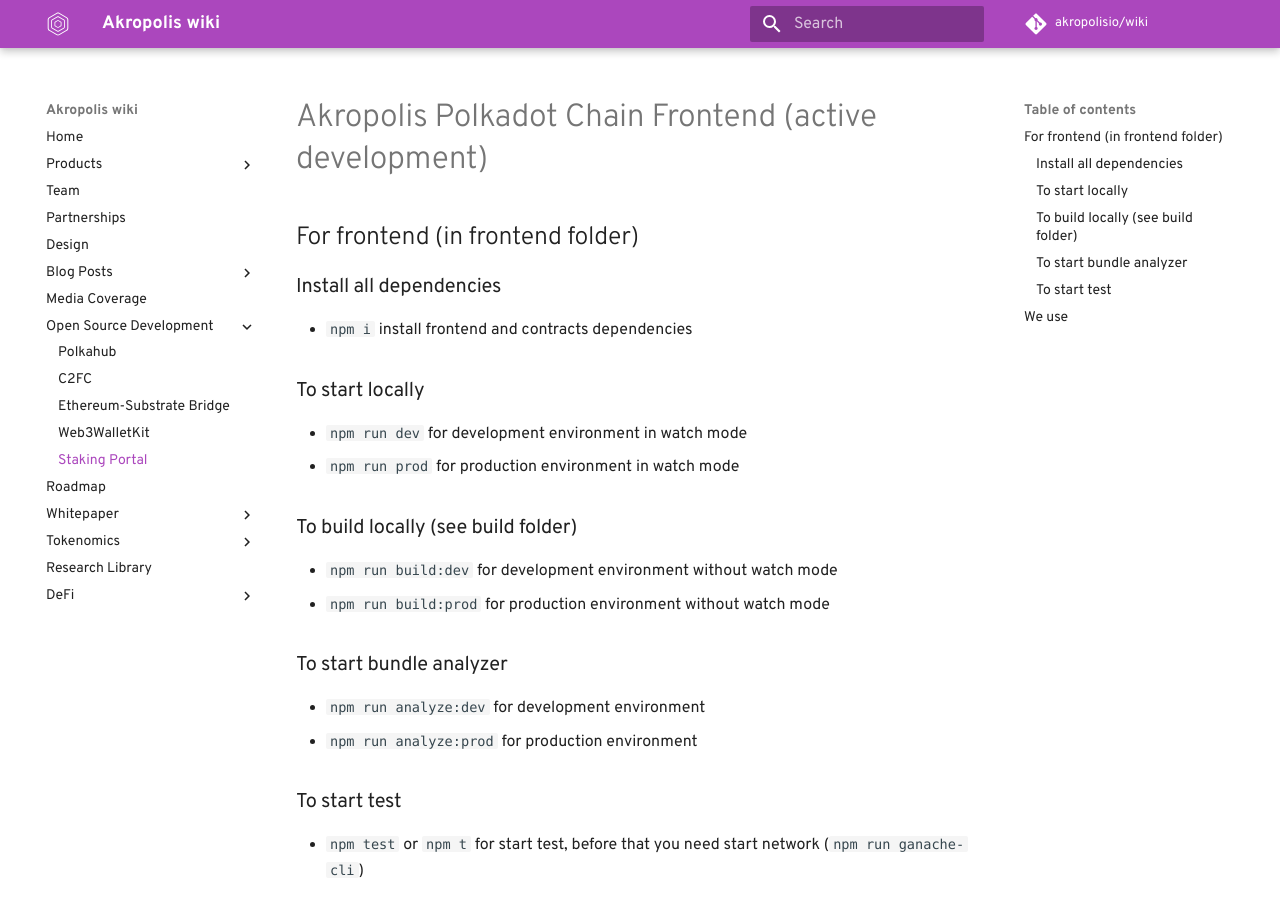
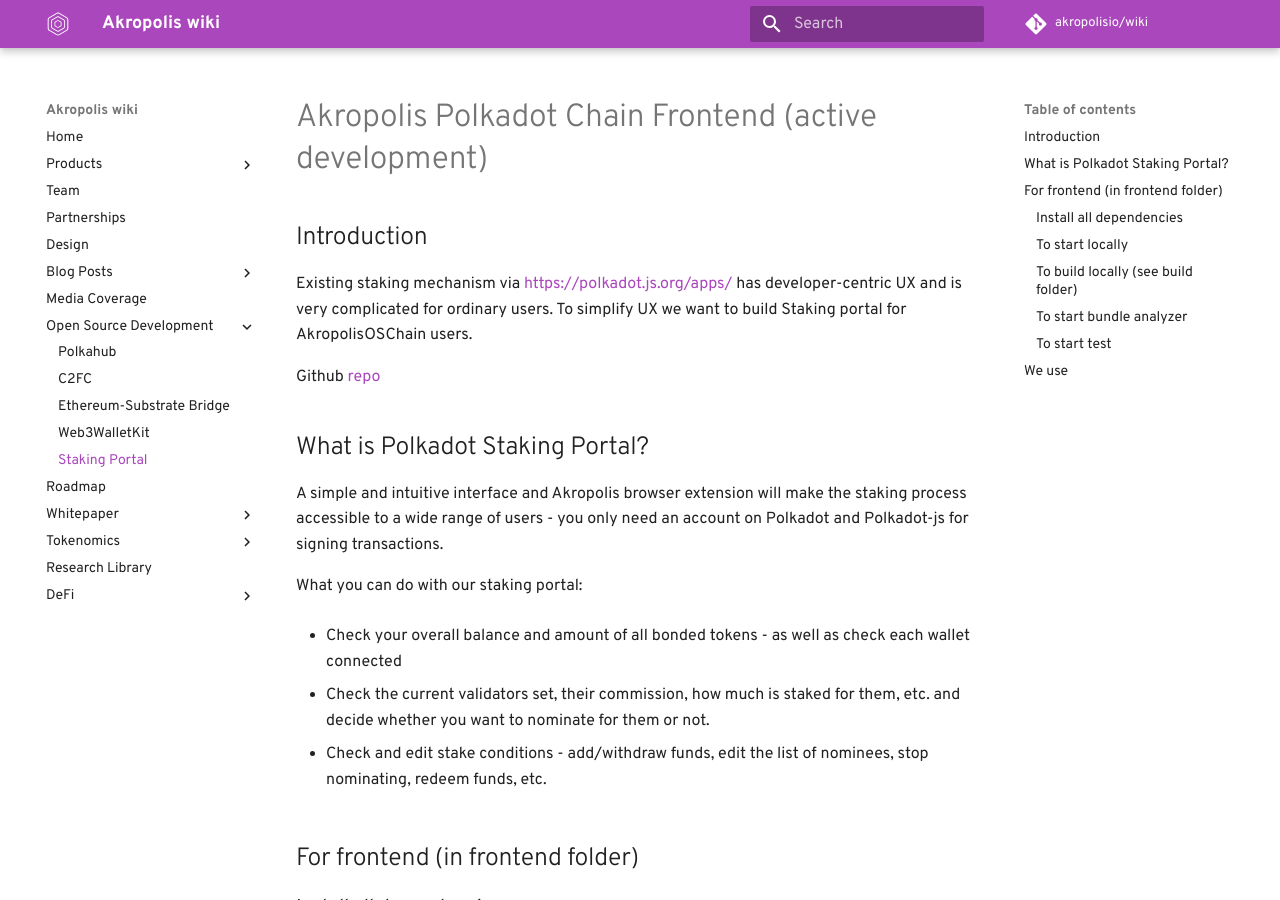
Before and after one commit to kaonone/wiki, an MkDocs documentation site: the page built from docs/stakingportal.md, in a window 1280 px wide and 900 px high. Built offline with MkDocs 1.6.1 and Material for MkDocs 9.7.7, drawn with Linux system fonts in a browser that asks for light colours; some web fonts are replaced; comment, search, counter and statistics services are not loaded; old or Windows-style settings are respelled for this version of MkDocs.

Commit message:
OpSource upd

```diff
--- a/docs/stakingportal.md
+++ b/docs/stakingportal.md
@@ -1,4 +1,22 @@
 # Akropolis Polkadot Chain Frontend (active development)
+
+## Introduction
+
+Existing staking mechanism via [https://polkadot.js.org/apps/](https://polkadot.js.org/apps/) has developer-centric UX and is very complicated for ordinary users. To simplify UX we want to build Staking portal for AkropolisOSChain users.
+
+Github [repo](https://github.com/akropolisio/staking-portal)
+
+## What is Polkadot Staking Portal?
+
+A simple and intuitive interface and Akropolis browser extension will make the staking process accessible to a wide range of users - you only need an account on Polkadot and Polkadot-js for signing transactions.
+
+What you can do with our staking portal:
+
+- Check your overall balance and amount of all bonded tokens - as well as check each wallet connected
+
+- Check the current validators set, their commission, how much is staked for them, etc. and decide whether you want to nominate for them or not.
+
+- Check and edit stake conditions - add/withdraw funds, edit the list of nominees, stop nominating, redeem funds, etc.
 
 ## For frontend (in frontend folder)
 ### Install all dependencies
```
Also changed, not shown: docs/bridge.md (+1 -0 lines), docs/c2fc.md (+1 -0 lines), docs/polkahub.md (+4 -3 lines), docs/team.md (+0 -2 lines), docs/web3walletkit.md (+4 -0 lines).
